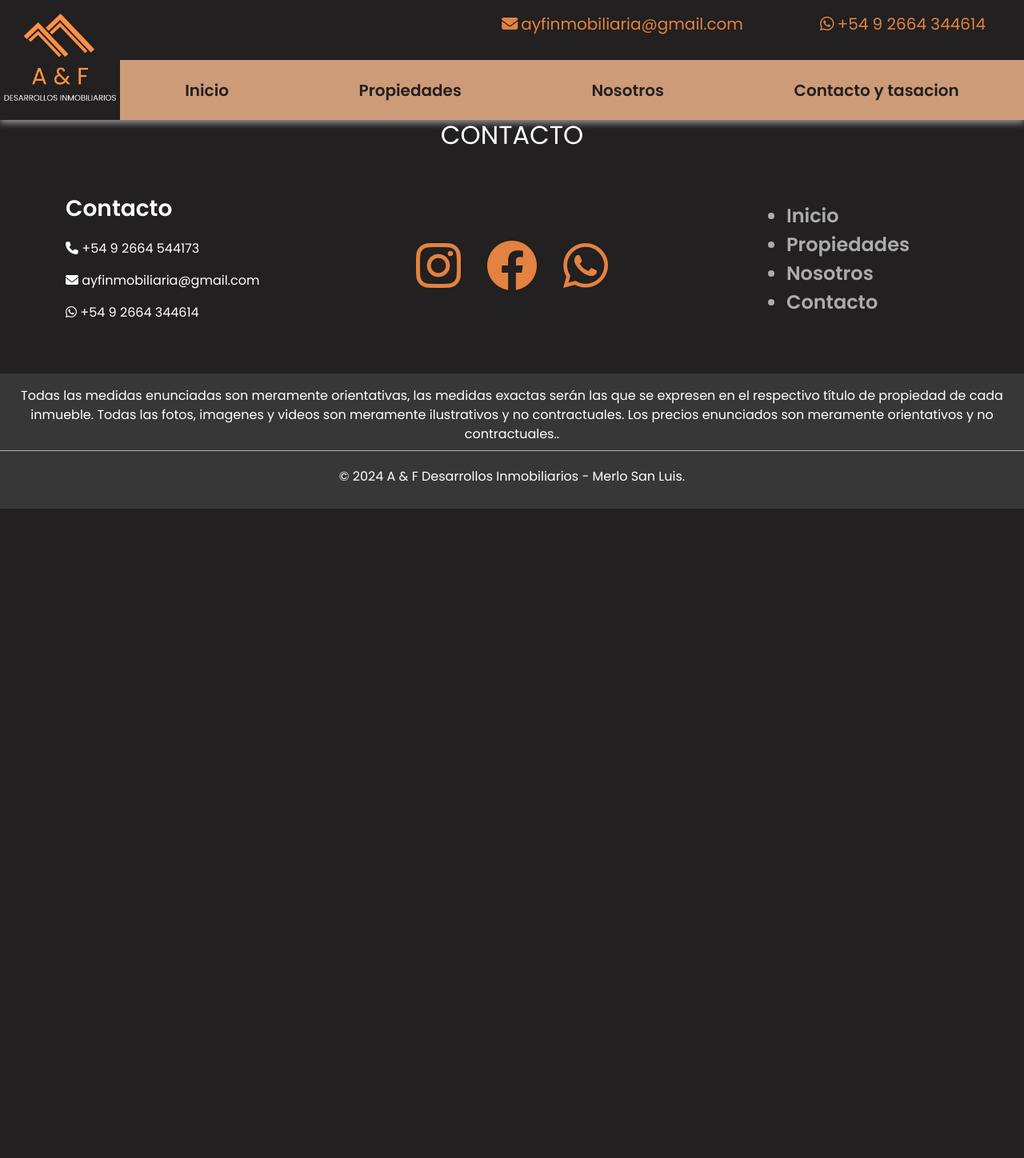
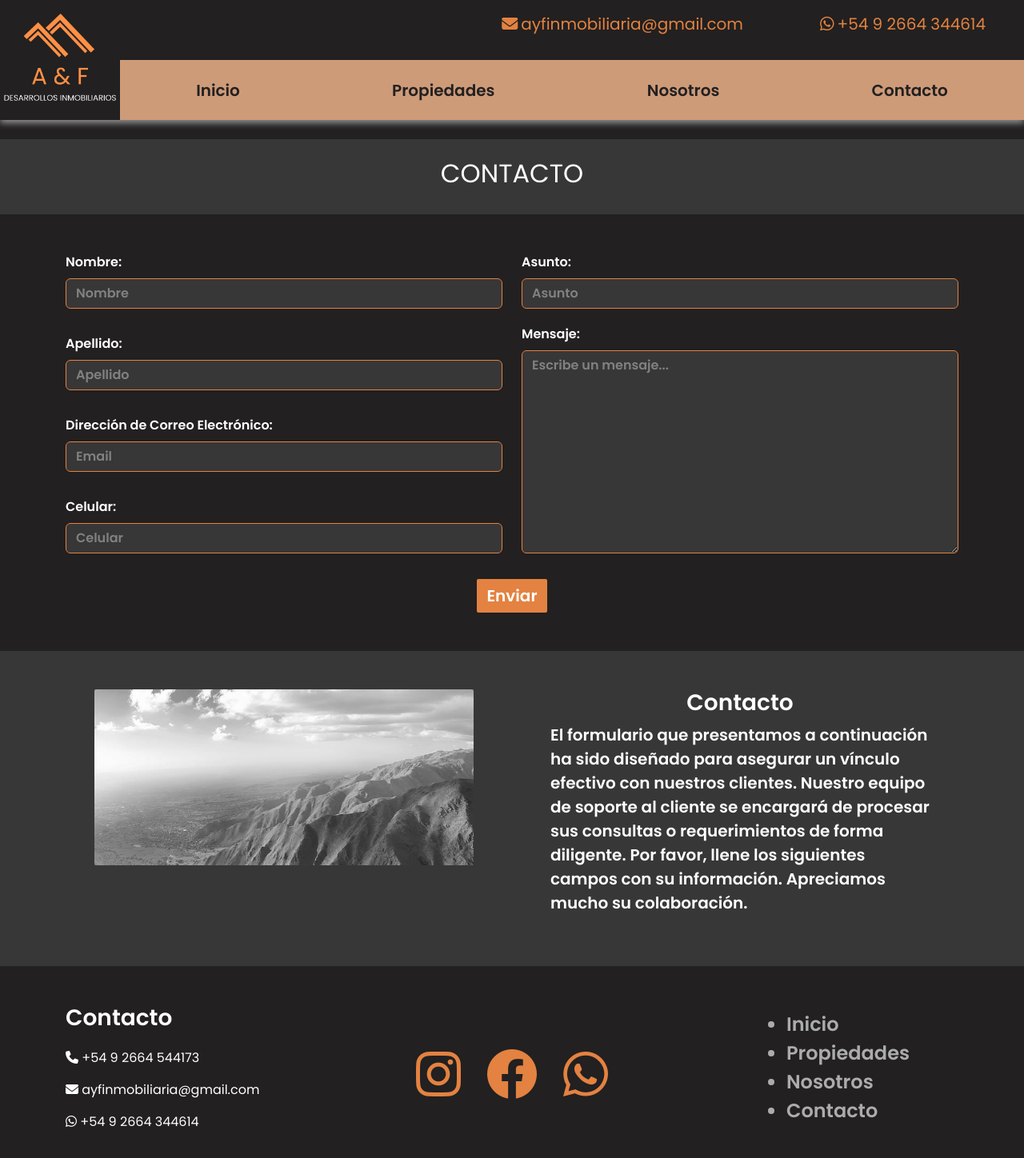
Before and after one commit to JuanM-Ortiz/a-f-inmobiliaria, a PHP site: page /contacto.php in a window 1280 px wide. Shown: the top 1448 px of the page at 80% size. Before the commit the page ends 636 px from the top, so only its background shows below. Run offline with PHP 8.4, Linux system fonts and the light colour scheme; data that the repository does not hold is empty; some libraries are stand-ins or nearby versions.

Commit message:
Contact View

```diff
--- a/assets/css/styles.css
+++ b/assets/css/styles.css
@@ -33,8 +33,6 @@
 .coral-color {
     color: var(--terciary-coral-color) !important;
 }
-
-
 
 body {
     margin: 0;
@@ -273,6 +271,26 @@ body {
     color: var(--secondary-gray-color);
 }
 
+.contact-form button {
+    background-color: var(--orange-color) !important;
+    border-radius: 2px !important;
+}
+
+.contact-form input, textarea {
+    border-color: var(--orange-color) !important;
+    border-width: 0.1px;
+}
+
+.contact-form input::placeholder, textarea::placeholder {
+    font-weight: bold !important;
+    color: #818181 !important;
+}
+
+.contact-img img{
+    filter: grayscale(100%) !important;
+    border-radius: 2px;
+}
+
 @media (max-width: 1440px) {
     .location-tag {
         font-size: 2rem;
--- a/contacto.php
+++ b/contacto.php
@@ -18,7 +18,66 @@
     <?php include_once 'modules/mobile-navbar.html'; ?>
 
     <section>
-        <h2 class="text-center text-white">CONTACTO</h2>
+        <div class="bg-gray row mt-4 py-4">
+            <h2 class="text-center text-white">CONTACTO</h2>
+        </div>
+
+        <div class="container my-5">
+
+            <form class="contact-form">
+                <div class="row mb-3">
+
+                    <div class="col-md-6">
+                        <div class="mb-3">
+                            <label for="nombre" class="form-label text-white fw-bold fs-6">Nombre:</label>
+                            <input type="text" class="form-control rounded bg-gray" id="nombre" name="nombre" placeholder="Nombre">
+                        </div>
+                        <div class="mb-3 ">
+                            <label for="apellido" class="form-label text-white fw-bold fs-6 mt-3">Apellido:</label>
+                            <input type="text" class="form-control rounded bg-gray" id="apellido" name="apellido" placeholder="Apellido">
+                        </div>
+                        <div class="mb-3">
+                            <label for="email" class="form-label text-white fw-bold fs-6 mt-3">Dirección de Correo Electrónico:</label>
+                            <input type="email" class="form-control rounded bg-gray" id="email" name="email" placeholder="Email">
+                        </div>
+                        <div class="mb-3">
+                            <label for="celular" class="form-label text-white fw-bold fs-6 mt-3">Celular:</label>
+                            <input type="tel" class="form-control rounded bg-gray" id="celular" name="celular" placeholder="Celular">
+                        </div>
+                    </div>
+
+                    <div class="col-md-6">
+                        <div class="mb-3">
+                            <label for="asunto" class="form-label text-white fw-bold fs-6">Asunto:</label>
+                            <input type="text" class="form-control rounded bg-gray" id="asunto" name="asunto" placeholder="Asunto">
+                        </div>
+                        <div class="mb-3">
+                            <label for="mensaje" class="form-label text-white fw-bold fs-6 mt-1">Mensaje:</label>
+                            <textarea class="form-control rounded bg-gray" id="mensaje" name="mensaje" rows="10" placeholder="Escribe un mensaje..."></textarea>
+                        </div>
+                    </div>
+                </div>
+                <div class="d-flex justify-content-center">
+                    <button type="submit" class="btn btn-primary fw-bold fs-5">Enviar</button>
+                </div>
+            </form>
+        </div>
+
+        <div class="bg-gray py-5">
+            <div class="container">
+                <div class="row">
+
+                    <div class="col-md-6 contact-img px-5">
+                        <img src="assets/img/main1.jpg" alt="Descripción de la imagen" class="img-fluid">
+                    </div>
+
+                    <div class="col-md-6 text-white fw-bold fs-5 px-5">
+                        <h3 class="text-center fw-bold">Contacto</h3>
+                        <p class="text-white fs-5 fw-bold">El formulario que presentamos a continuación ha sido diseñado para asegurar un vínculo efectivo con nuestros clientes. Nuestro equipo de soporte al cliente se encargará de procesar sus consultas o requerimientos de forma diligente. Por favor, llene los siguientes campos con su información. Apreciamos mucho su colaboración.</p>
+                    </div>
+                </div>
+            </div>
+        </div>
     </section>
 
     <?php include_once 'modules/footer-copyright.html' ?>
--- a/modules/navbar.html
+++ b/modules/navbar.html
@@ -13,7 +13,7 @@
             <a class="links fw-bold fs-5" href="index.php">Inicio</a>
             <a class="links fw-bold fs-5" href="propiedades.php">Propiedades</a>
             <a class="links fw-bold fs-5" href="nosotros.php">Nosotros</a>
-            <a class="links fw-bold fs-5" href="contacto.php">Contacto y tasacion</a>
+            <a class="links fw-bold fs-5" href="contacto.php">Contacto</a>
         </div>
     </div>
 </nav>
```
